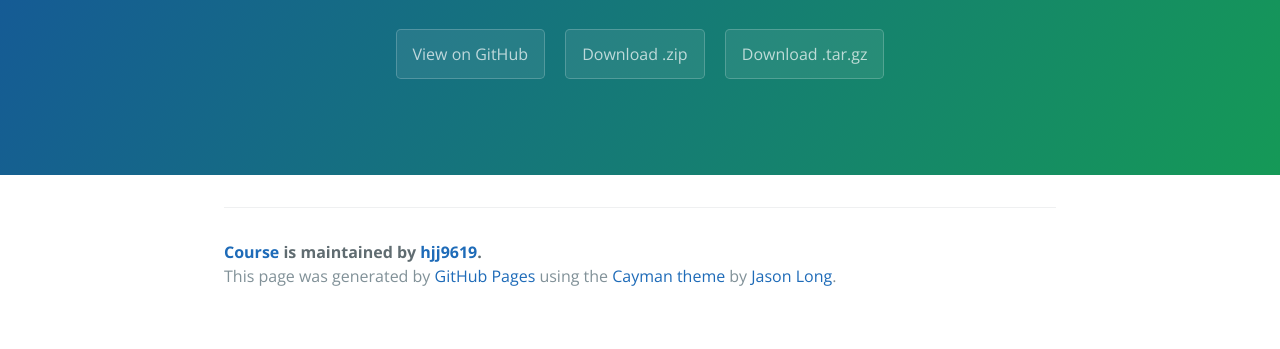
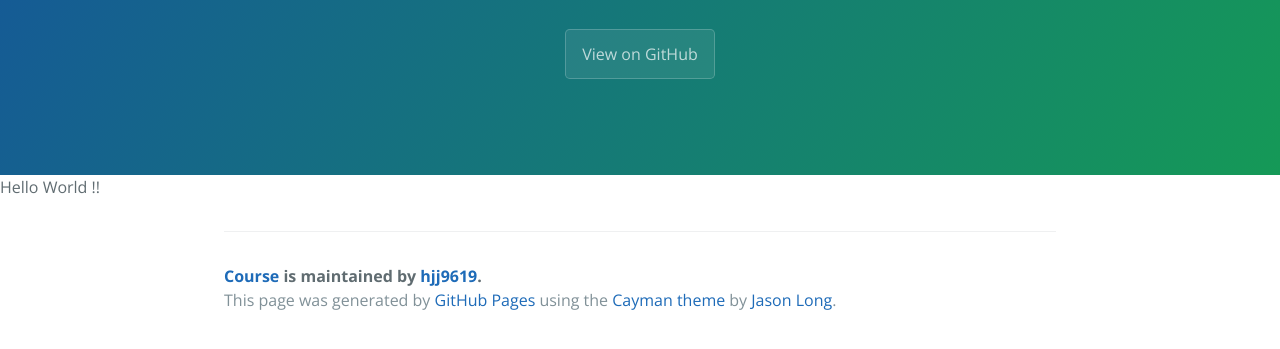
Before and after one commit to hjj9619/Course, a plain HTML site: page index.html in a window 1280 px wide. Shown: the part 161-510 px from the top of the page. Drawn offline with nearby package versions, Linux system fonts and the light colour scheme.

Commit message:
Update index.html

```diff
--- a/index.html
+++ b/index.html
@@ -14,12 +14,14 @@
       <h1 class="project-name">Course</h1>
       <h2 class="project-tagline"></h2>
       <a href="https://github.com/hjj9619/Course" class="btn">View on GitHub</a>
-      <a href="https://github.com/hjj9619/Course/zipball/master" class="btn">Download .zip</a>
-      <a href="https://github.com/hjj9619/Course/tarball/master" class="btn">Download .tar.gz</a>
     </section>
 
+
+
+    <section> Hello World !! </section>
+
+
     <section class="main-content">
-
 
       <footer class="site-footer">
         <span class="site-footer-owner"><a href="https://github.com/hjj9619/Course">Course</a> is maintained by <a href="https://github.com/hjj9619">hjj9619</a>.</span>
```
